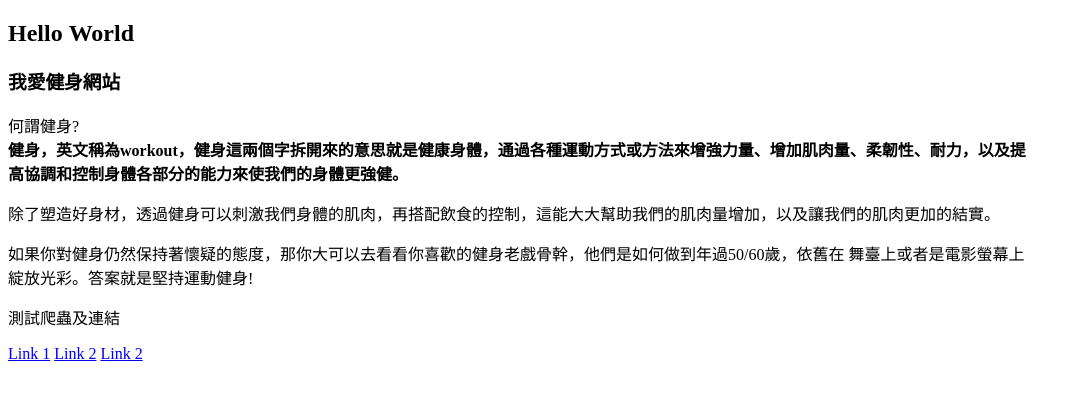
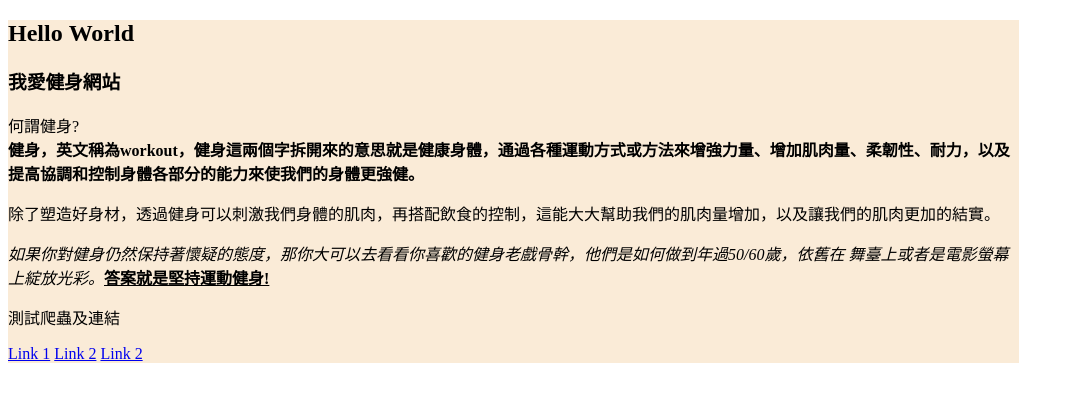
Before and after one commit to Melpomene927/python_django, a Flask app: template templates/test.html in a window 1280 px wide. Shown: the top 402 px of the page, without its empty margins (0-1081 px from the left). Run offline with Flask 2, Linux system fonts and the light colour scheme; the template is opened without the code that fills it, so the values that code supplies are empty.

Commit message:
udpate html

```diff
--- /dev/null
+++ b/static/css/index.css
@@ -0,0 +1,6 @@
+body div.card{
+    background-color: antiquewhite;
+
+    left: 10%;
+    width: 80%;
+}
--- a/templates/static/css/index.css
+++ /dev/null
@@ -1,4 +0,0 @@
-body{
-    left: 10%;
-    width: 80%;
-}
--- a/templates/test.html
+++ b/templates/test.html
@@ -3,9 +3,10 @@
 <head>
     <meta lang="zh">
     <title>測試網頁</title>
-    <link rel="stylesheet" href="static/index.css">
+    <link rel="stylesheet" type="text/css" href="../static/css/index.css">
 </head>
 <body>
+    <div class="card">
         <h2>Hello World</h2>
 
         <h3>我愛健身網站</h3>
@@ -16,13 +17,13 @@
             除了塑造好身材，透過健身可以刺激我們身體的肌肉，再搭配飲食的控制，這能大大幫助我們的肌肉量增加，以及讓我們的肌肉更加的結實。
         </p>
         <p>
-        如果你對健身仍然保持著懷疑的態度，那你大可以去看看你喜歡的健身老戲骨幹，他們是如何做到年過50/60歲，依舊在
-        舞臺上或者是電影螢幕上綻放光彩。答案就是堅持運動健身!
+            <em>如果你對健身仍然保持著懷疑的態度，那你大可以去看看你喜歡的健身老戲骨幹，他們是如何做到年過50/60歲，依舊在
+            舞臺上或者是電影螢幕上綻放光彩。</em><b><u>答案就是堅持運動健身!</u></b>
         </p>
         <p>測試爬蟲及連結</p>
         <a id="link1" href="https://www.yahoo.com.tw/">Link 1</a>
         <a id="link2" href="https://www.youtube.com/">Link 2</a>
         <a id="link3" href="https://www.sina.com.tw/">Link 2</a>
-
+    </div>
 </body>
 </html>
```
Lines whose indentation alone changed are shown as unchanged.
